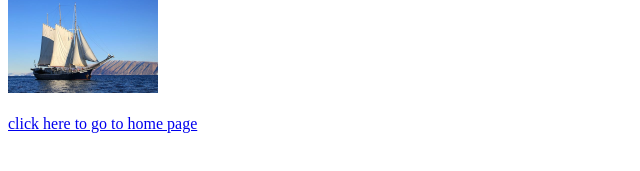
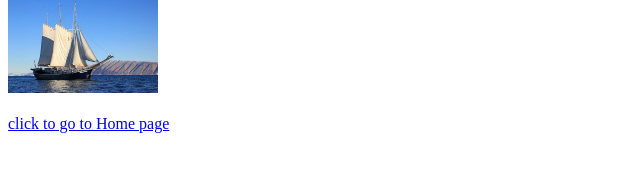
Before and after one commit to Mmakoma65/AppAcacademyWeek1, a plain HTML site: page about.html in a window 1280 px wide. Shown: the part 87-258 px from the top of the page, 0-640 px from the left. Drawn offline with Linux system fonts and the light colour scheme.

Commit message:
Update about.html

```diff
--- a/about.html
+++ b/about.html
@@ -7,6 +7,6 @@
                 <h1>boat</h1>
                     <a href="index.html"><img src="Images/image 2.jpg" width="150" height="100"/></a><br/>
                     <br/>
-                        <a href="index.html">click here to go to home page</a>
+                        <a href="index.html">click to go to Home page</a>
             </body>
     </html>
```
